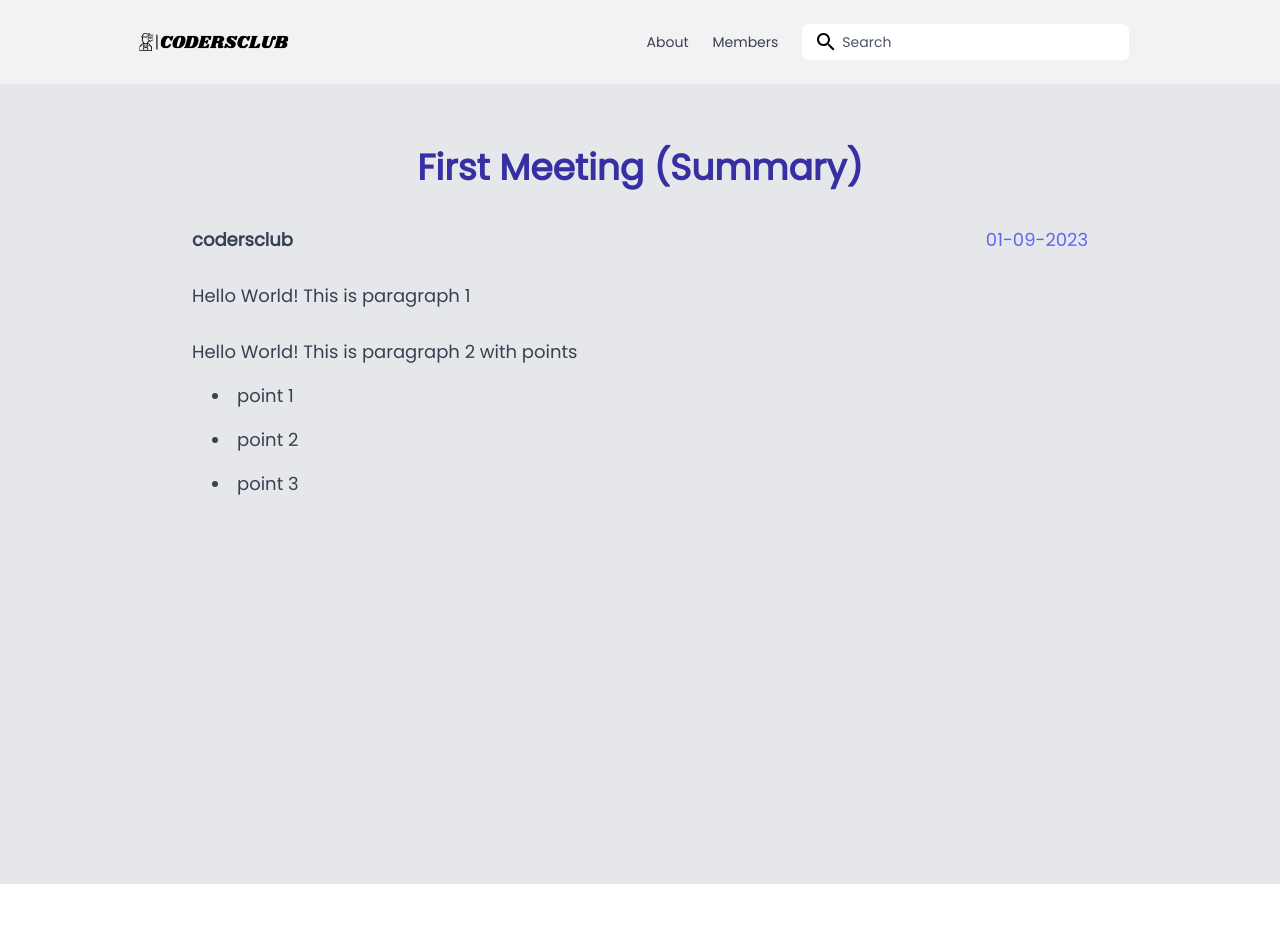
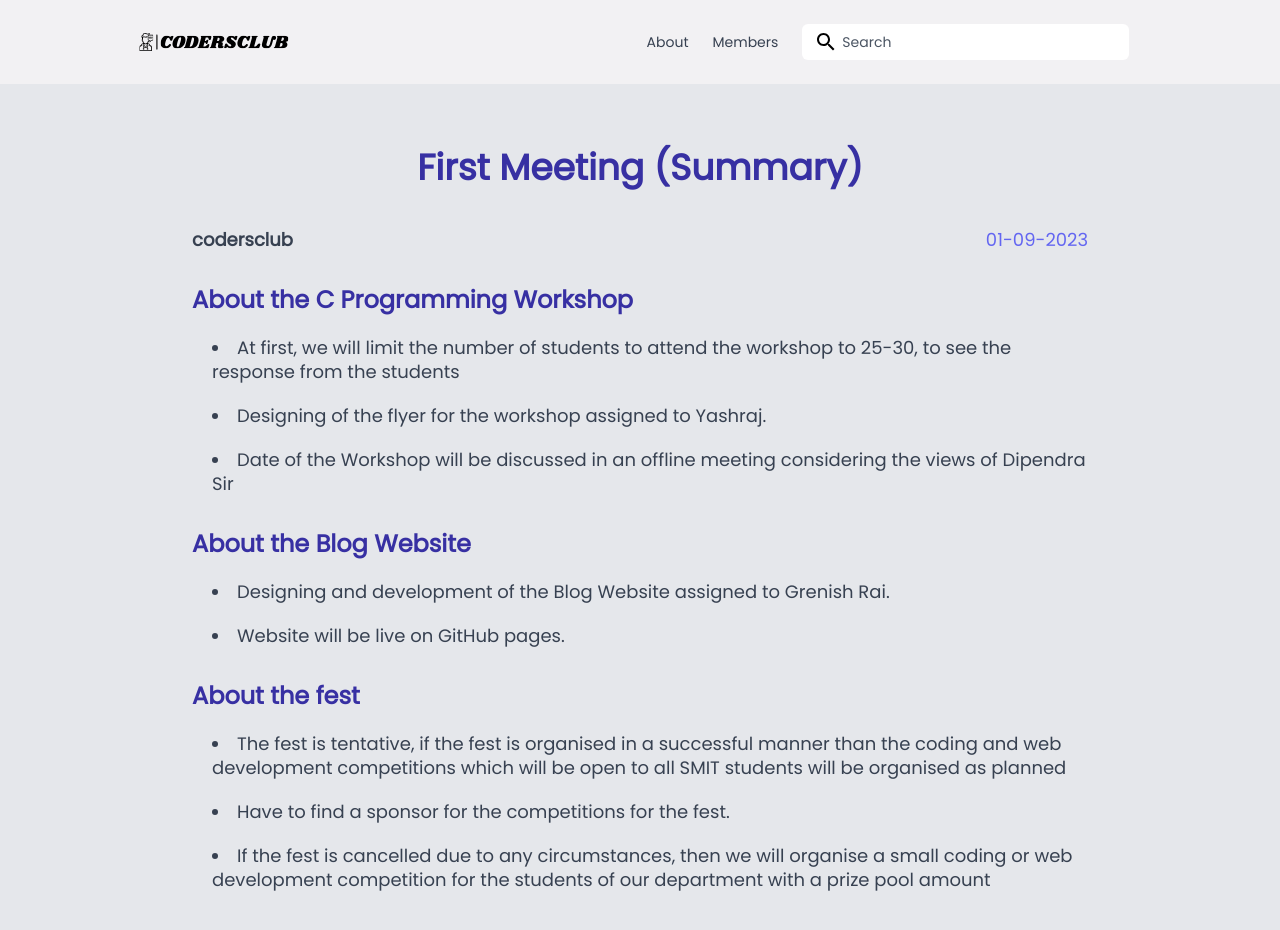
Before and after one commit to Grenish/codersclub, a React (Vite) app: page /article/1 in a window 1280 px wide. Shown: the top 930 px of the page. Before the commit the page ends 884 px from the top, so only its background shows below. Built offline with nearby package versions, Linux system fonts and the light colour scheme.

Commit message:
Update blogs.js

```diff
--- a/src/data/blogs.js
+++ b/src/data/blogs.js
@@ -6,13 +6,30 @@ export const blogArticles = [
     postedBy: "codersclub",
     content: [
       {
-        type: "paragraph",
-        text: "Hello World! This is paragraph 1",
+        type: "heading",
+        text: "About the C Programming Workshop",
+        subPoints: [
+          "At first, we will limit the number of students to attend the workshop to 25-30, to see the response from the students",
+          "Designing of the flyer for the workshop assigned to Yashraj.",
+          "Date of the Workshop will be discussed in an offline meeting considering the views of Dipendra Sir",
+        ],
       },
       {
-        type: "paragraph",
-        text: "Hello World! This is paragraph 2 with points",
-        subPoints: ["point 1", "point 2", "point 3"],
+        type: "heading",
+        text: "About the Blog Website",
+        subPoints: [
+          "Designing and development of the Blog Website assigned to Grenish Rai.",
+          "Website will be live on GitHub pages.",
+        ],
+      },
+      {
+        type: "heading",
+        text: "About the fest",
+        subPoints: [
+          "The fest is tentative, if the fest is organised in a successful manner than the coding and web development competitions which will be open to all SMIT students will be organised as planned",
+          "Have to find a sponsor for the competitions for the fest.",
+          "If the fest is cancelled due to any circumstances, then we will organise a small coding or web development competition for the students of our department with a prize pool amount",
+        ],
       },
     ],
   },
```
